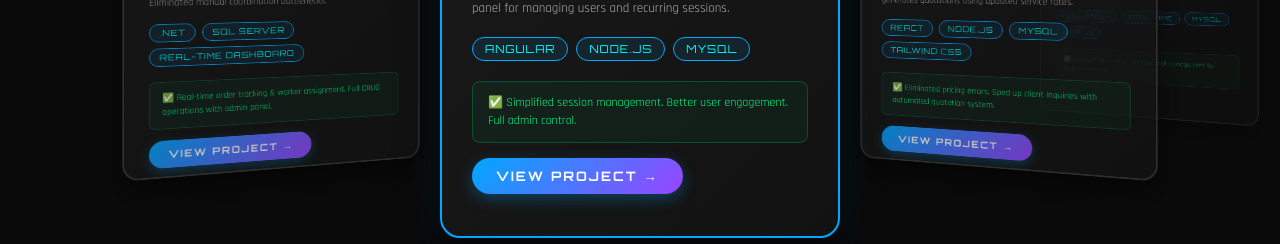
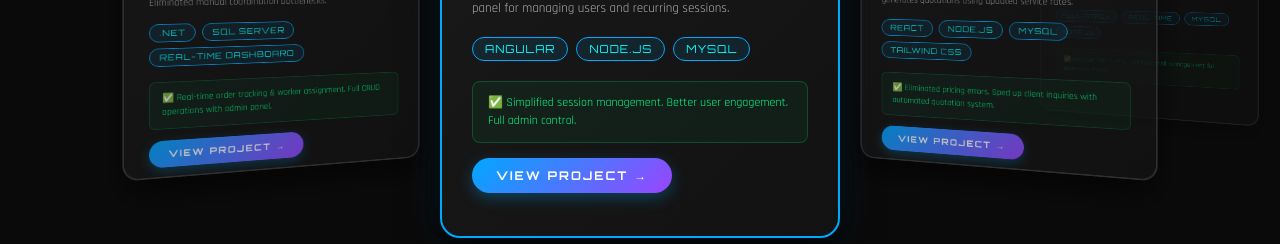
Before and after one commit to Saad0982/Dataworks, a plain HTML site: page index.html in a window 1280 px wide. Shown: the part 3440-3684 px from the top of the page. Drawn offline with Linux system fonts and the light colour scheme.

Commit message:
Update style.css

```diff
--- a/style.css
+++ b/style.css
@@ -1653,3 +1653,30 @@ a.info-item { color: inherit; text-decoration: none; }
 	.stats-grid { grid-template-columns: 1fr; }
 	.hero-title { font-size: 30px; }
 }
+
+
+/* ===== PROJECT CARD CTA BUTTON ===== */
+.card-cta {
+    display: inline-block;
+    margin-top: 15px;
+    padding: 10px 24px;
+    background: linear-gradient(135deg, var(--accent-blue), var(--accent-purple));
+    border: none;
+    border-radius: 25px;
+    color: var(--text-primary);
+    font-size: 12px;
+    font-weight: 700;
+    text-transform: uppercase;
+    letter-spacing: 2px;
+    text-decoration: none;
+    cursor: pointer;
+    transition: all 0.3s ease;
+    box-shadow: 0 5px 15px rgba(0, 168, 255, 0.3);
+    font-family: 'Orbitron', sans-serif;
+}
+
+.card-cta:hover {
+    transform: translateY(-2px);
+    box-shadow: 0 8px 25px rgba(0, 168, 255, 0.55);
+    color: #fff;
+}
```
